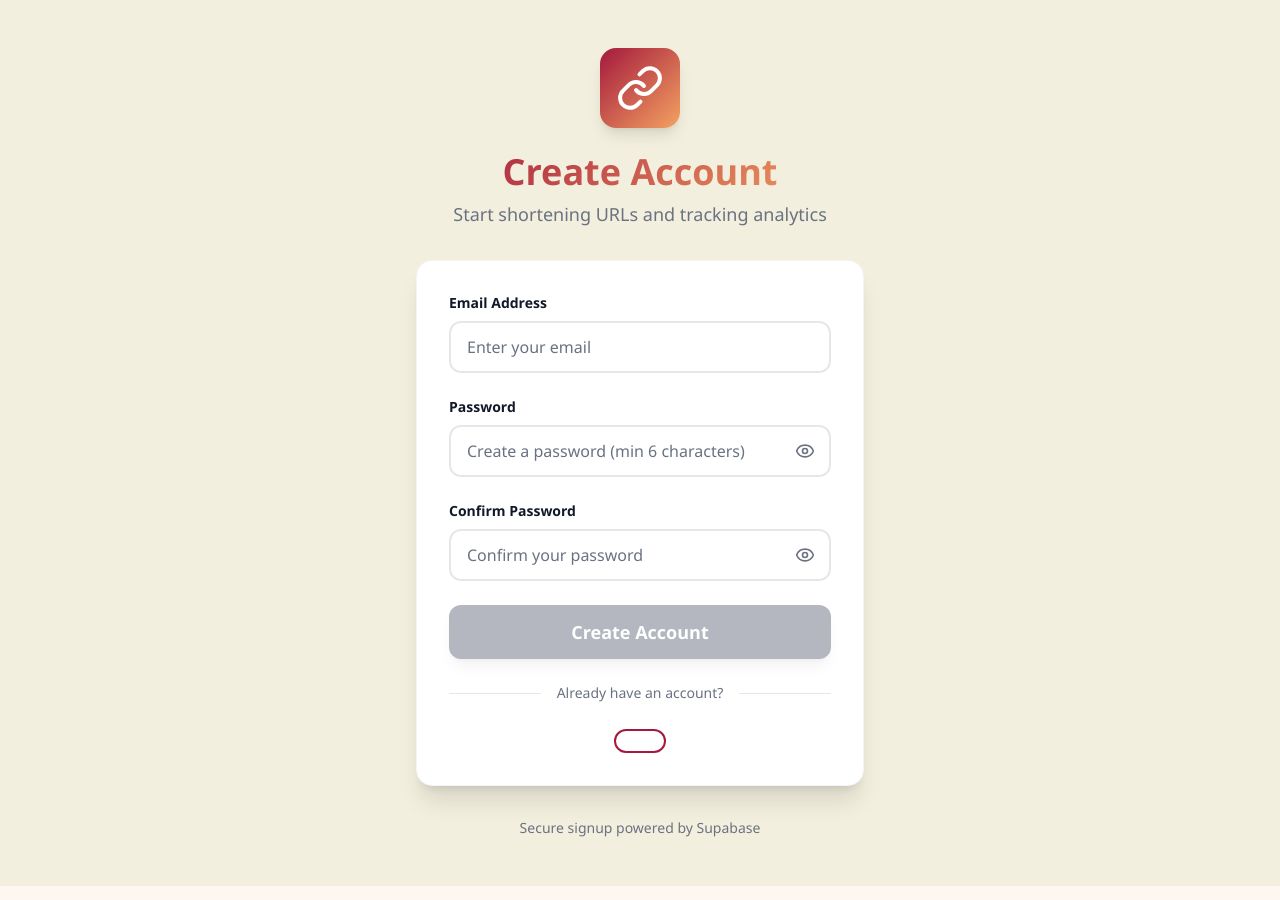
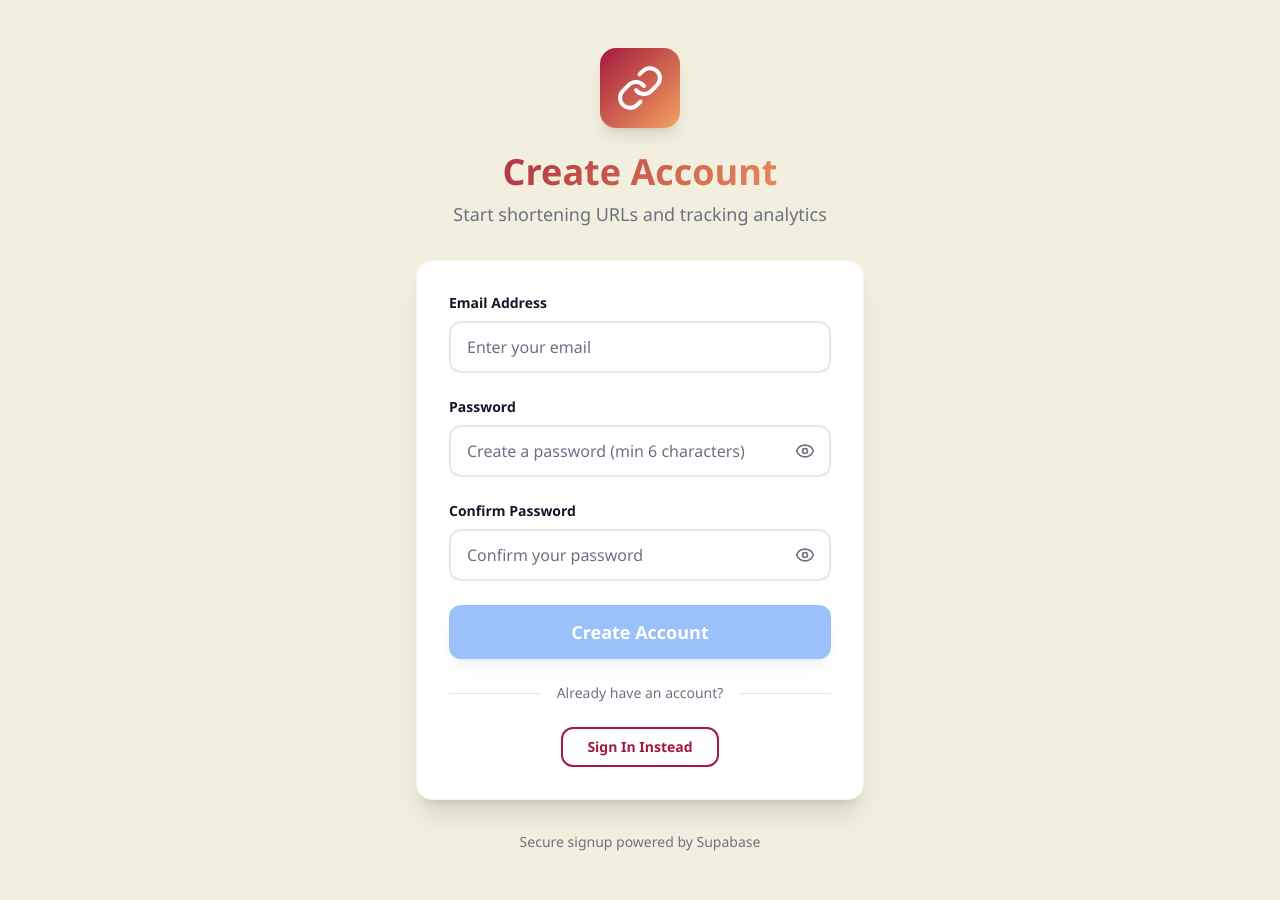
Before and after one commit to idqam/url-shortener, a React (Vite) app in the folder url-shortener-frontend/: page /signup in a window 1280 px wide. Built offline with nearby package versions, Linux system fonts and the light colour scheme; no server answers.

Commit message:
fixed link issue in signup page, was importing link from lucide and not react-router

```diff
--- a/url-shortener-frontend/src/components/SignUpForm.tsx
+++ b/url-shortener-frontend/src/components/SignUpForm.tsx
@@ -233,12 +233,9 @@ export const SignupForm = () => {
         className="w-full flex justify-center items-center py-3 px-4 border border-transparent rounded-xl shadow-lg text-white font-semibold text-lg transition-all duration-200 transform hover:scale-105 hover:shadow-xl disabled:opacity-50 disabled:transform-none disabled:hover:shadow-lg"
         style={{
           background:
-            isLoading ||
-            !isValidEmail(email) ||
-            !isValidPassword(password) ||
-            !passwordsMatch
-              ? "#6B7280"
-              : `linear-gradient(135deg, #A4193D 0%, #F4A261 100%)`,
+            isLoading || !isValidEmail(email) || !isValidPassword(password)
+              ? "#3B82F6"
+              : "#3B82F6",
         }}
       >
         {isLoading ? (
--- a/url-shortener-frontend/src/pages/SignUpPage.tsx
+++ b/url-shortener-frontend/src/pages/SignUpPage.tsx
@@ -1,6 +1,6 @@
-
 import { SignupForm } from "../components/SignUpForm";
-import { Link, LinkIcon } from "lucide-react";
+import { LinkIcon } from "lucide-react";
+import { Link } from "react-router-dom";
 
 export const SignUpPage = () => {
   return (
@@ -21,7 +21,7 @@ export const SignUpPage = () => {
             </div>
           </div>
           <h2
-            className="text-4xl font-bold mb-2"
+            className="text-4xl font-bold mb-2 hover:bg-amber-500"
             style={{
               background: `linear-gradient(135deg, #A4193D 0%, #F4A261 100%)`,
               WebkitBackgroundClip: "text",
@@ -53,19 +53,7 @@ export const SignUpPage = () => {
           <div className="text-center">
             <Link
               to="/login"
-              className="inline-flex items-center px-6 py-2 border-2 rounded-xl font-semibold text-sm transition-all duration-200 hover:shadow-md"
-              style={{
-                borderColor: "#A4193D",
-                color: "#A4193D",
-              }}
-              onMouseEnter={(e) => {
-                e.currentTarget.style.backgroundColor = "#A4193D";
-                e.currentTarget.style.color = "white";
-              }}
-              onMouseLeave={(e) => {
-                e.currentTarget.style.backgroundColor = "transparent";
-                e.currentTarget.style.color = "#A4193D";
-              }}
+              className="inline-flex items-center px-6 py-2 border-2 rounded-xl font-semibold text-sm transition-all duration-200 hover:shadow-md border-[#A4193D] text-[#A4193D] hover:bg-[#A4193D] hover:text-white"
             >
               Sign In Instead
             </Link>
```
